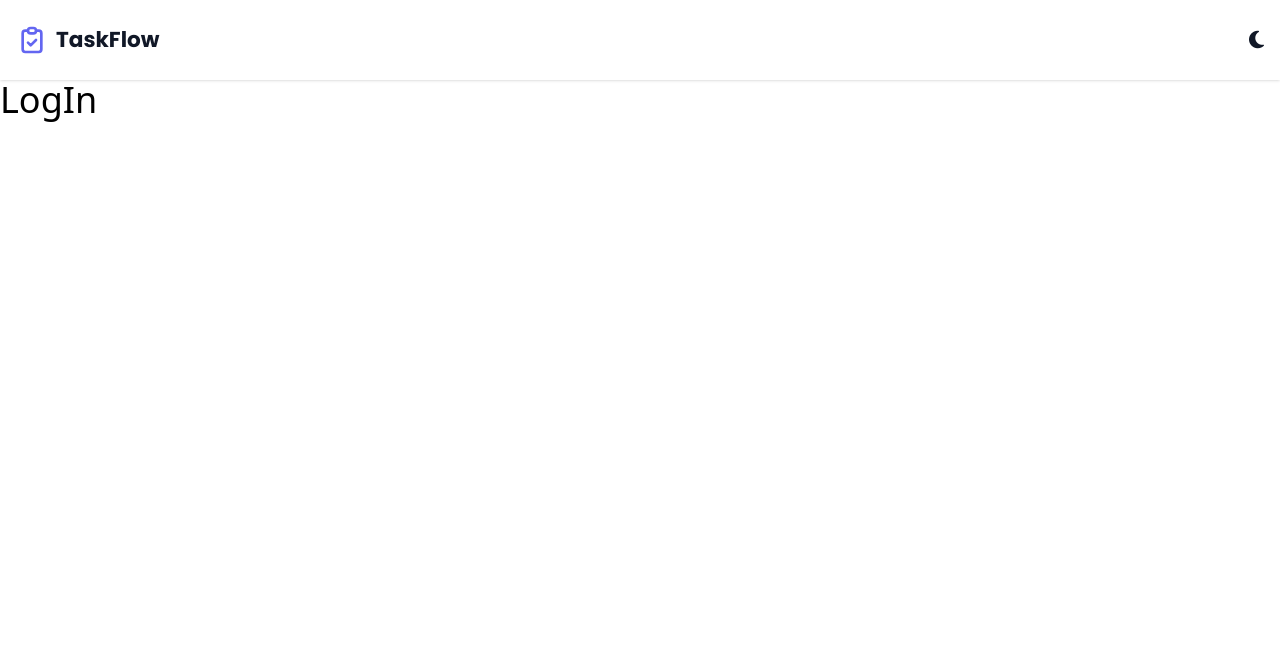
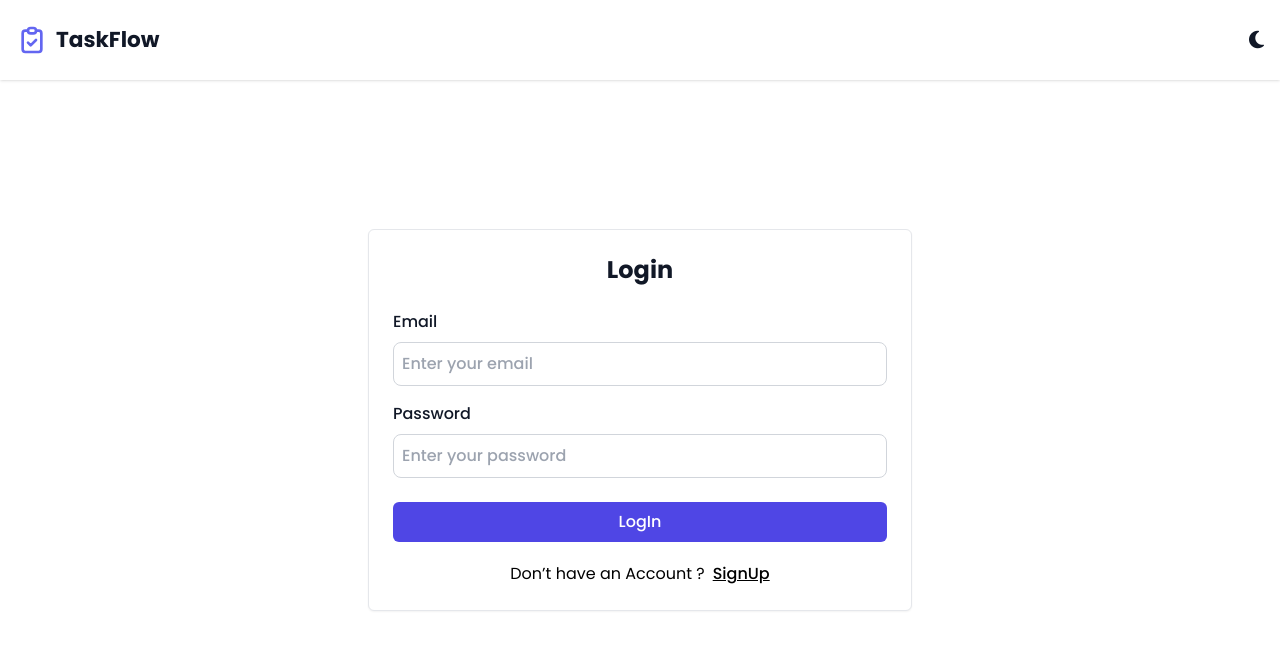
Before and after one commit to HamdyShehiet/To-Do-List, a React (Vite) app: page /login in a window 1280 px wide. Shown: the top 650 px of the page. Built offline with nearby package versions, Linux system fonts and the light colour scheme.

Commit message:
Add: Login Form

```diff
--- a/src/App.tsx
+++ b/src/App.tsx
@@ -1,8 +1,8 @@
 import { Route, Routes } from "react-router";
 import Home from "./components/pages/Home";
 import NotFound from "./components/pages/NotFound";
-import SignUp from "./components/pages/SignUp";
-import LogIn from "./components/pages/LogIn";
+import SignUp from "./components/auth/SignUp";
+import LogIn from "./components/auth/LogIn";
 import Header from "./components/layouts/Header";
 
 function App() {
--- /dev/null
+++ b/src/components/auth/LogIn.tsx
@@ -0,0 +1,76 @@
+import { useState } from "react";
+import { Link } from "react-router";
+
+interface FormInputs {
+  email: string;
+  password: string;
+}
+
+function LogIn() {
+  const [formInputs, setFormInputs] = useState<FormInputs>({
+    email: "",
+    password: "",
+  });
+
+  function LogIn() {
+    console.log(formInputs);
+  }
+  return (
+    <section>
+      <div className="container min-h-[85vh] mx-auto flex items-center justify-center font-[poppins]">
+        <form onSubmit={(e) => e.preventDefault()} method="post" className="grid gap-4 max-w-[34rem] w-full p-6 rounded-md border shadow-sm  bg-white">
+          <h2 className="text-center text-2xl font-bold mb-2 text-gray-900">Login</h2>
+
+          <div className="flex flex-col gap-2">
+            <label htmlFor="email" className="block text-base font-medium text-gray-900">
+              Email
+            </label>
+            <input
+              type="email"
+              id="email"
+              name="email"
+              onChange={(e) => {
+                setFormInputs({ ...formInputs, email: e.target.value });
+              }}
+              placeholder="Enter your email"
+              className="block w-full p-2 text-base font-medium shadow-xs text-gray-900 bg-transparent border border-gray-300 rounded-lg placeholder-gray-400 focus:outline-none leading-relaxed "
+              required
+            />
+          </div>
+
+          <div className="flex flex-col gap-2">
+            <label htmlFor="password" className="block text-base font-medium text-gray-900">
+              Password
+            </label>
+            <input
+              type="password"
+              name="password"
+              id="password"
+              onChange={(e) => {
+                setFormInputs({ ...formInputs, password: e.target.value });
+              }}
+              placeholder="Enter your password"
+              className="block w-full p-2 text-base font-medium shadow-xs text-gray-900 bg-transparent border border-gray-300 rounded-lg placeholder-gray-400 focus:outline-none leading-relaxed "
+              required
+            />
+          </div>
+          <input
+            type="submit"
+            onClick={LogIn}
+            value="LogIn"
+            className="w-full mt-2 font-medium text-base bg-indigo-600 text-white py-2 px-4 rounded-md cursor-pointer hover:bg-indigo-700 transition duration-300 "
+          />
+
+          <p className="mt-1 text-center text-base">
+            <span className="font-normal">Don’t have an Account ?</span>
+            <Link to="/signup" className="ml-2 font-medium underline hover:text-indigo-700">
+              SignUp
+            </Link>
+          </p>
+        </form>
+      </div>
+    </section>
+  );
+}
+
+export default LogIn;
--- a/src/components/pages/SignUp.tsx
+++ b/src/components/auth/SignUp.tsx
@@ -1,6 +1,7 @@
 import { useState } from "react";
+import { Link } from "react-router";
 
-export interface FormInputs {
+interface FormInputs {
   username: string;
   email: string;
   password: string;
@@ -16,10 +17,14 @@ function SignUp() {
   function signUp() {
     console.log(formInputs);
   }
+
   return (
     <section>
-      <div className="container h-[85vh] mx-auto flex items-center justify-center">
-        <form onSubmit={(e) => e.preventDefault()} method="post" className="grid gap-4 max-w-[34rem] w-full px-6 py-8 rounded-md border shadow-sm  bg-white">
+      <div className="container min-h-[85vh] mx-auto flex items-center justify-center font-[poppins]">
+        <form onSubmit={(e) => e.preventDefault()} method="post" className="grid gap-4 max-w-[34rem] w-full p-6 rounded-md border shadow-sm  bg-white">
+
+        <h2 className="mb-2 text-center text-2xl font-bold text-gray-900">SignUp</h2>
+
           <div className="flex flex-col gap-2">
             <label htmlFor="username" className="block text-base font-medium text-gray-900">
               Username
@@ -32,7 +37,7 @@ function SignUp() {
                 setFormInputs({ ...formInputs, username: e.target.value });
               }}
               placeholder="Enter your username"
-              className="block w-full  px-4 py-2 text-base font-medium shadow-xs text-gray-900 bg-transparent border border-gray-300 rounded-lg placeholder-gray-400 focus:outline-none leading-relaxed"
+              className="block w-full p-2 text-base font-medium shadow-xs text-gray-900 bg-transparent border border-gray-300 rounded-lg placeholder-gray-400 focus:outline-none leading-relaxed"
               required
             />
           </div>
@@ -49,7 +54,7 @@ function SignUp() {
                 setFormInputs({ ...formInputs, email: e.target.value });
               }}
               placeholder="Enter your email"
-              className="block w-full  px-4 py-2 text-base font-medium shadow-xs text-gray-900 bg-transparent border border-gray-300 rounded-lg placeholder-gray-400 focus:outline-none leading-relaxed "
+              className="block w-full p-2 text-base font-medium shadow-xs text-gray-900 bg-transparent border border-gray-300 rounded-lg placeholder-gray-400 focus:outline-none leading-relaxed "
               required
             />
           </div>
@@ -66,7 +71,7 @@ function SignUp() {
                 setFormInputs({ ...formInputs, password: e.target.value });
               }}
               placeholder="Enter your password"
-              className="block w-full px-4 py-2 text-base font-medium shadow-xs text-gray-900 bg-transparent border border-gray-300 rounded-lg placeholder-gray-400 focus:outline-none leading-relaxed "
+              className="block w-full p-2 text-base font-medium shadow-xs text-gray-900 bg-transparent border border-gray-300 rounded-lg placeholder-gray-400 focus:outline-none leading-relaxed "
               required
             />
           </div>
@@ -76,6 +81,12 @@ function SignUp() {
             value="SignUp"
             className="w-full mt-2 font-medium text-base bg-indigo-600 text-white py-2 px-4 rounded-md cursor-pointer hover:bg-indigo-700 transition duration-300 "
           />
+            <p className="mt-1 text-center text-base">
+            <span className="font-normal">Already have account?</span>
+            <Link to="/login" className="ml-2 font-medium underline hover:text-indigo-700">
+              Log In
+            </Link>
+          </p>
         </form>
       </div>
     </section>
--- a/src/components/pages/LogIn.tsx
+++ /dev/null
@@ -1,15 +0,0 @@
-function LogIn() {
-
-  return (
-    <>
-    <h1 className="text-4xl">LogIn</h1>
-    <section>
-      <div className="container mx-auto">
-
-      </div>
-    </section>
-    </>
-  )
-}
-
-export default LogIn
```
